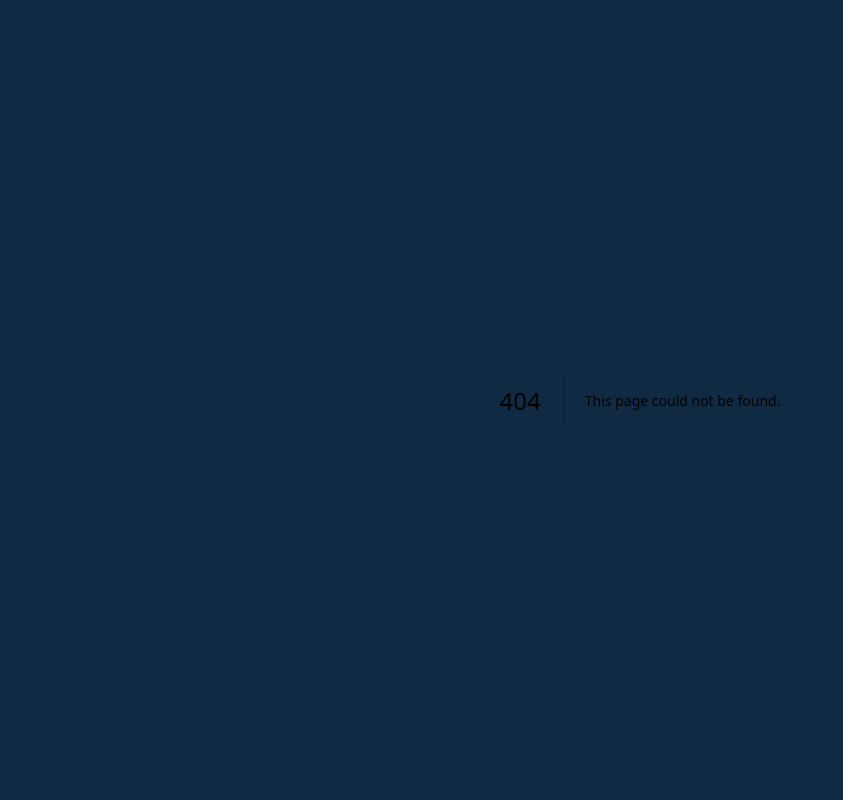
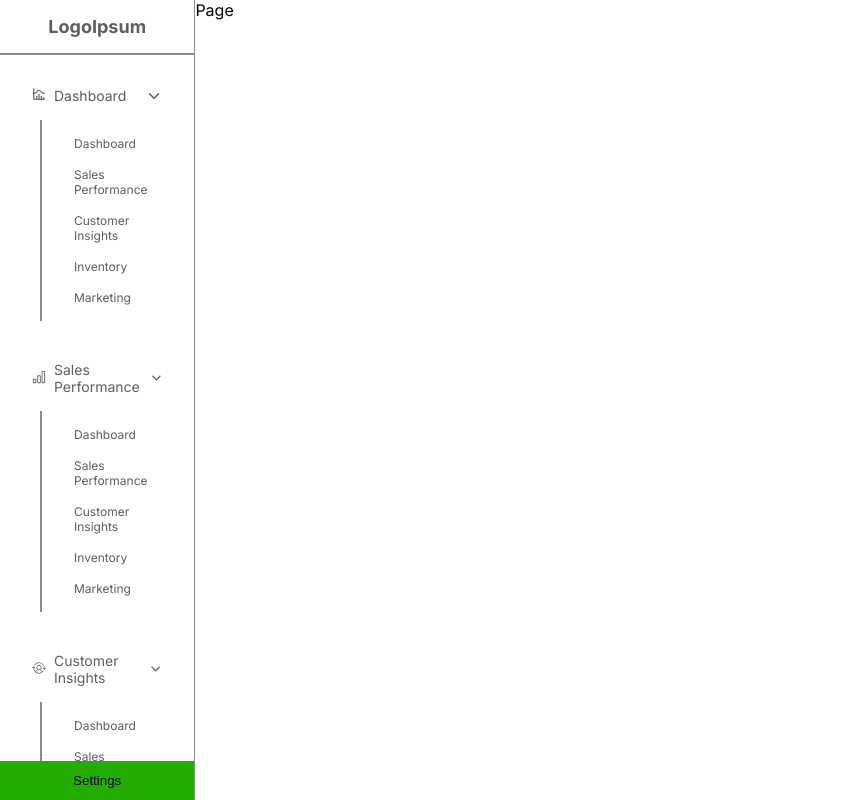
Before and after one commit to kennyegun24/invenmatrix_crm_dashboard, a Next.js app: page /settings in a window 1280 px wide. Before the commit this address had no page. Shown: the whole page, without its empty margins (0-843 px from the left). Built offline with nearby package versions, Linux system fonts and the light colour scheme.

Commit message:
Create bot api Create navbar

```diff
--- /dev/null
+++ b/app/api/bot/route.js
@@ -0,0 +1,15 @@
+const manager = require("@/utils/chat-bot");
+const { NextResponse } = require("next/server");
+
+export const POST = async (req, res) => {
+  const body = await req.json();
+  const message = body.message;
+  try {
+    const response = await manager.process("en", message);
+    return NextResponse.json({
+      message: response.answer || "Can you come again?",
+    });
+  } catch (error) {
+    return NextResponse.json("Something went wrong");
+  }
+};
--- a/app/defaults.css
+++ b/app/defaults.css
@@ -50,6 +50,10 @@
 
 .text_center {
   text-align: center;
+}
+
+.text_start {
+  text-align: start;
 }
 
 .gap05rem {
@@ -105,3 +109,7 @@ a {
 .pointer {
   cursor: pointer;
 }
+
+.transparent {
+  background: transparent;
+}
--- a/app/globals.css
+++ b/app/globals.css
@@ -16,5 +16,6 @@
 
 .layout {
   min-height: 100vh;
+  width: 100%;
   background: var(--main_bg);
 }
--- a/app/root_css.css
+++ b/app/root_css.css
@@ -1,14 +1,14 @@
 :root {
-  --main_bg: #102a43;
+  /* --main_bg: #102a43;
   --text_color: #fff;
+  --border_color: #a8a8a8;
+  --light_text: #b9b6b9; */
   --white_color: #fff;
-  --border_color: #fff;
-  --light_text: #b9b6b9;
   --green_color: #22ad01;
-  /* --main_bg: #fff;
+  --main_bg: #fff;
   --text_color: #5c5e64;
-  --border_color: #535353;
-  --light_text: #4e4e4e; */
+  --border_color: #8c8c8c;
+  --light_text: #4e4e4e;
 }
 
 [color-scheme="dark"] {
--- /dev/null
+++ b/app/settings/page.jsx
@@ -0,0 +1,8 @@
+import NavBar from "@/components/nav/NavBar";
+import React from "react";
+
+const Page = () => {
+  return <div>Page</div>;
+};
+
+export default Page;
--- a/components/nav/NavBar.jsx
+++ b/components/nav/NavBar.jsx
@@ -1,7 +1,69 @@
 import React from "react";
+import "./style.css";
+import { TbChartHistogram } from "react-icons/tb";
+import { BsBarChart } from "react-icons/bs";
+import { PiUserSwitchLight } from "react-icons/pi";
+import { MdOutlineInventory } from "react-icons/md";
+import { IoMegaphoneOutline } from "react-icons/io5";
+import { IoIosArrowDown } from "react-icons/io";
+
+const navs = [
+  {
+    key: 1,
+    icon: <TbChartHistogram />,
+    text: "Dashboard",
+  },
+  {
+    key: 2,
+    icon: <BsBarChart />,
+    text: "Sales Performance",
+  },
+  {
+    key: 3,
+    icon: <PiUserSwitchLight />,
+    text: "Customer Insights",
+  },
+  {
+    key: 4,
+    icon: <MdOutlineInventory />,
+    text: "Inventory",
+  },
+  {
+    key: 5,
+    icon: <IoMegaphoneOutline />,
+    text: "Marketing",
+  },
+];
 
 const NavBar = () => {
-  return <div>NavBar</div>;
+  return (
+    <div className="navbar_component flex column gap1rem sticky">
+      <h2 className="text_center">LogoIpsum</h2>
+      <section className="flex column gap25rem align_start">
+        {navs.map((nav, _) => (
+          <section key={nav.key} className="flex column gap1rem">
+            <div className="flex justify_between align_center pointer">
+              <h4 className="text_start gap05rem align_center flex">
+                <span>{nav.icon}</span>
+                {nav.text}
+              </h4>
+              <IoIosArrowDown />
+            </div>
+            <div className="flex column gap1rem nav_drop_down">
+              {navs.map((nav) => (
+                <p>{nav.text}</p>
+              ))}
+            </div>
+          </section>
+        ))}
+      </section>
+      <section className="settings_btn_container sticky">
+        <button className="settings_btn" type="submit">
+          Settings
+        </button>
+      </section>
+    </div>
+  );
 };
 
 export default NavBar;
--- /dev/null
+++ b/components/nav/style.css
@@ -0,0 +1,58 @@
+.navbar_component {
+  width: 18%;
+  height: 100vh;
+  max-height: 100vh;
+  overflow-y: auto;
+  border-right: 1px solid var(--border_color);
+  background-color: var(--main_bg);
+  padding: 0;
+  color: var(--text_color);
+
+  > h2 {
+    position: sticky;
+    top: 0;
+    background-color: var(--main_bg);
+    font-size: 18px;
+    padding: 1rem;
+    width: 100%;
+    border-bottom: 2px solid var(--border_color);
+  }
+
+  > section {
+    padding: 1rem 2rem;
+
+    > section {
+      width: 100%;
+    }
+
+    h4 {
+      font-size: 14px;
+      font-weight: 400;
+    }
+  }
+
+  .nav_drop_down {
+    border-left: 2px solid var(--border_color);
+    padding: 1rem 2rem;
+    margin-left: 0.5rem;
+    p {
+      font-size: 12px;
+    }
+  }
+
+  &::-webkit-scrollbar {
+    width: 5px;
+  }
+
+  .settings_btn_container {
+    padding: 0;
+    width: 100%;
+    bottom: 0;
+    background-color: var(--main_bg);
+    .settings_btn {
+      width: 100%;
+      padding: 0.75rem;
+      background: var(--green_color);
+    }
+  }
+}
--- a/contexts/Home.jsx
+++ b/contexts/Home.jsx
@@ -10,8 +10,10 @@ const HomeProvider = ({ children }) => {
   // const routesToIgnore=
   return (
     <HomeContext.Provider>
-      {/* <NavBar /> */}
-      <div className="layout">{children}</div>
+      <div className="flex">
+        <NavBar />
+        <div className="layout">{children}</div>
+      </div>
     </HomeContext.Provider>
   );
 };
--- a/package.json
+++ b/package.json
@@ -18,6 +18,7 @@
     "axios": "^1.7.2",
     "html5-qrcode": "^2.3.8",
     "next": "14.2.5",
+    "node-nlp": "^4.27.0",
     "qrcode": "^1.5.3",
     "react": "^18",
     "react-barcode": "^1.5.3",
--- /dev/null
+++ b/utils/chat-bot.js
@@ -0,0 +1,124 @@
+const { NlpManager } = require("node-nlp");
+// import { NlpManager } from "node-nlp";
+
+const manager = new NlpManager({ languages: ["en"] });
+
+manager.addDocument("en", "hello", "greeting");
+manager.addDocument("en", "hi", "greeting");
+manager.addDocument("en", "hey there", "greeting");
+manager.addDocument("en", "good day", "greeting");
+manager.addDocument("en", "good morning", "greeting");
+manager.addDocument("en", "good afternoon", "greeting");
+manager.addDocument("en", "good evening", "greeting");
+manager.addDocument("en", "howdy", "greeting");
+manager.addDocument("en", "what's up", "greeting");
+manager.addDocument("en", "hey", "greeting");
+manager.addDocument("en", "hiya", "greeting");
+manager.addDocument("en", "greetings", "greeting");
+manager.addDocument("en", "hi there", "greeting");
+manager.addDocument("en", "yo", "greeting");
+manager.addDocument("en", "sup", "greeting");
+
+manager.addDocument(
+  "en",
+  "How can I edit my personal informaiton?",
+  "update_profile"
+);
+manager.addDocument("en", "How can I edit my name?", "update_profile");
+manager.addDocument(
+  "en",
+  "How can I change my personal information?",
+  "update_profile"
+);
+manager.addDocument(
+  "en",
+  "Where can I go to change my profile picture?",
+  "update_profile"
+);
+manager.addDocument(
+  "en",
+  "How do I update my profile information?",
+  "profile_update"
+);
+manager.addDocument("en", "Can I change my username?", "profile_update");
+manager.addDocument(
+  "en",
+  "How do I update my email address?",
+  "profile_update"
+);
+manager.addDocument(
+  "en",
+  "How can I change my profile picture?",
+  "profile_update"
+);
+manager.addDocument(
+  "en",
+  "Where can I edit my contact information?",
+  "profile_update"
+);
+manager.addDocument("en", "How do I update my phone number?", "profile_update");
+manager.addDocument("en", "Can I change my password?", "profile_update");
+manager.addDocument("en", "How do I update my address?", "profile_update");
+manager.addDocument(
+  "en",
+  "Where can I update my billing information?",
+  "profile_update"
+);
+manager.addDocument(
+  "en",
+  "Can I add additional information to my profile?",
+  "profile_update"
+);
+manager.addDocument(
+  "en",
+  "Can I link my social media accounts to my profile?",
+  "profile_update"
+);
+manager.addDocument("en", "How do I deactivate my account?", "profile_update");
+manager.addDocument("en", "Can I set my profile to private?", "profile_update");
+manager.addDocument(
+  "en",
+  "Where can I update my security questions?",
+  "profile_update"
+);
+manager.addDocument(
+  "en",
+  "Can I change my profile visibility settings?",
+  "profile_update"
+);
+manager.addDocument(
+  "en",
+  "How do I update my language preference?",
+  "profile_update"
+);
+
+manager.addAnswer("en", "greeting", "Good evening! How can I assist you?");
+manager.addAnswer("en", "greeting", "Howdy! What can I help you with?");
+manager.addAnswer("en", "greeting", "What's up? How can I assist you?");
+manager.addAnswer("en", "greeting", "Hey! What do you need help with?");
+manager.addAnswer("en", "greeting", "Hiya! How can I be of service?");
+manager.addAnswer("en", "greeting", "Greetings! How may I help you today?");
+manager.addAnswer("en", "greeting", "Hi there! What can I do for you?");
+manager.addAnswer("en", "greeting", "Yo! How can I assist you?");
+manager.addAnswer("en", "greeting", "Sup! How can I help you today?");
+manager.addAnswer(
+  "en",
+  "greeting",
+  "Hello there my friend, How may I be of help to you today?"
+);
+manager.addAnswer("en", "greeting", "Hi! How can I assist you today?");
+manager.addAnswer("en", "greeting", "Hey there! What can I do for you?");
+manager.addAnswer("en", "greeting", "Good day! How may I assist you?");
+manager.addAnswer("en", "greeting", "Good morning! How can I help?");
+manager.addAnswer(
+  "en",
+  "greeting",
+  "Good afternoon! What can I do for you today?"
+);
+
+(async () => {
+  await manager.train();
+  manager.save(); // Save the model
+})();
+
+module.exports = manager;
```
Also changed, not shown: 2 other files (tests, documents, lock files or other folders).
